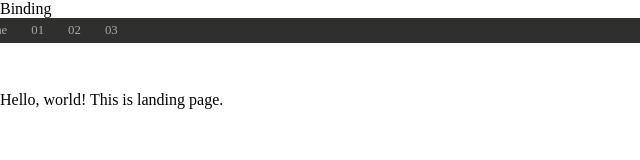
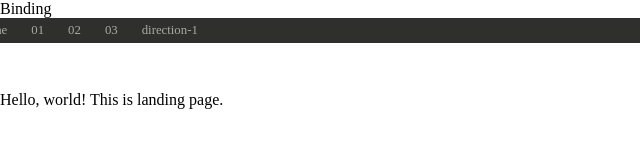
Before and after one commit to claire-ok/binding, a plain HTML site: page index.html in a window 1280 px wide. Shown: the top 160 px of the page, 0-640 px from the left. Drawn offline with Linux system fonts and the light colour scheme.

Commit message:
directions

```diff
--- a/index.html
+++ b/index.html
@@ -13,6 +13,7 @@
 				<li><a href="../01-This-is-Autotune-Typography/">01</a></li>
 				<li><a href="../02-Typography-Discourse/">02</a></li>
 				<li><a href="../03-The-global-style/">03</a></li>
+				<li><a href="../direction-1/">direction-1</a></li>
 			</ol>
 		</nav>
 		<p>Hello, world! This is landing page.</p>
```
